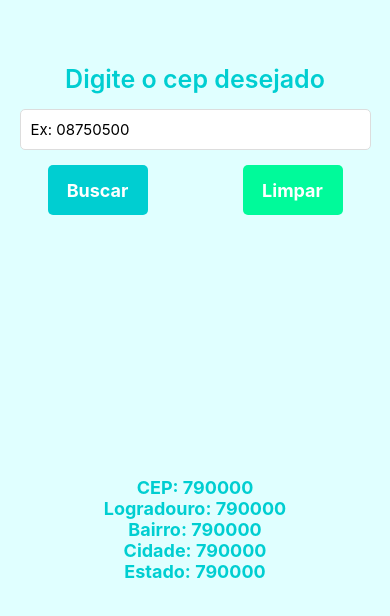
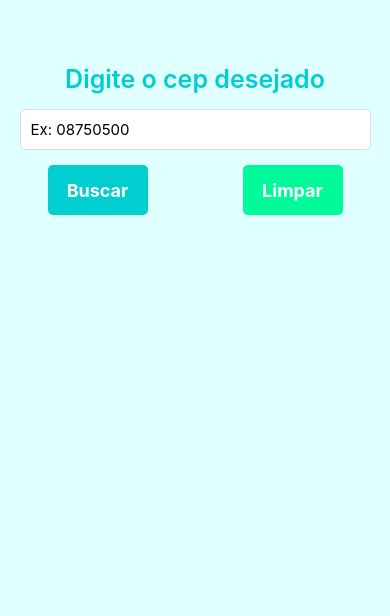
Before and after one commit to denervalspelizario/appBuscadorCep, a React Native app: screen / in a window 390 px wide. Shown: the top 616 px of the page. Built offline with nearby package versions, Linux system fonts and the light colour scheme.

Commit message:
update appBuscadorCep validando dados api no app e adicionando validacao com opcao de erro

```diff
--- a/App.js
+++ b/App.js
@@ -1,11 +1,13 @@
 import React, {useState, useRef} from 'react';  // 2 importando useRef
-import { StyleSheet, Text, View, TextInput, TouchableOpacity, SafeAreaView } from 'react-native';
+import { StyleSheet, Text, View, TextInput, TouchableOpacity, SafeAreaView, Alert, Keyboard } from 'react-native';
+import AsyncStorage  from '@react-native-async-storage/async-storage';
 import api from './src/service/api'; // 1 importando api com a base da url
 
 export default function App() {
 
   const [cep, setCep] = useState('');
   const inputRef = useRef(null)
+  const [cepUser, setCerpUser] = useState(null);
 
 
   function limparInput(){         // 2 - ao clicar (linha 41) ativa a funcao limparInput
@@ -16,6 +18,33 @@ export default function App() {
       }
 
   }
+
+  async function buscarInput(){  // 3 - ao clicar (linha ) ativa a funcao buscar
+    if(cep === ''){        // se cep estiver vazio
+      Alert.alert(         // alerta para user
+        'Atenção',
+        'Digite o cep desejado'
+      )
+      setCep('');
+      return; // para finalizar o codigo
+    }
+
+    try {
+
+      const response = await api.get(`${cep}/json`); // 3  concatena o valor de cep(valor digitado) para
+                                                     // em conjunto com /json para puxar dado da api de forma dinamica
+      //console.log(response.data)  3 dando console.log para verificar se esta funcionando a api
+      Keyboard.dismiss()// 3 apos digitar dado e  não dar erro fecha o teclado
+
+    } catch(error) {
+
+      console.log('ERROR: ' + error)
+
+    }
+  }
+
+
+
 
   return (
     <SafeAreaView style={styles.container}>
@@ -34,7 +63,9 @@ export default function App() {
       </View>
 
       <View style={styles.containerBtn}>
-        <TouchableOpacity style={[styles.btn, {backgroundColor: '#00CED1'}]}>
+        <TouchableOpacity
+          onPress={buscarInput}
+          style={[styles.btn, {backgroundColor: '#00CED1'}]}>
           <Text style={styles.textBtn}>Buscar</Text>
         </TouchableOpacity>
 
@@ -47,11 +78,10 @@ export default function App() {
       </View>
 
       <View style={styles.containerResultado}>
-        <Text style={styles.textItem}>CEP: 790000</Text>
-        <Text style={styles.textItem}>Logradouro: 790000</Text>
-        <Text style={styles.textItem}>Bairro: 790000</Text>
-        <Text style={styles.textItem}>Cidade: 790000</Text>
-        <Text style={styles.textItem}>Estado: 790000</Text>
+        <Text style={styles.textItem}></Text>
+        <Text style={styles.textItem}></Text>
+        <Text style={styles.textItem}></Text>
+        <Text style={styles.textItem}></Text>
       </View>
     </SafeAreaView>
   );
--- a/package.json
+++ b/package.json
@@ -9,6 +9,7 @@
     "web": "expo start --web"
   },
   "dependencies": {
+    "@react-native-async-storage/async-storage": "~1.17.3",
     "axios": "^1.3.3",
     "expo": "~47.0.12",
     "expo-status-bar": "~1.4.2",
--- a/src/service/api.js
+++ b/src/service/api.js
@@ -2,7 +2,7 @@ import axios from 'axios';  // importando a biblioteca axios
 
 
 const api = axios.create({
-    baseURL: 'viacep.com.br/ws'  // base da url, pois os dados depois são algum tipo de requisição(pedido, captar as iformações) neste caso queremos ó a base
+    baseURL: 'https://viacep.com.br/ws/'  // base da url, pois os dados depois são algum tipo de requisição(pedido, captar as iformações) neste caso queremos ó a base
 
 });
 
```
Also changed, not shown: 1 other file (tests, documents, lock files or other folders).
